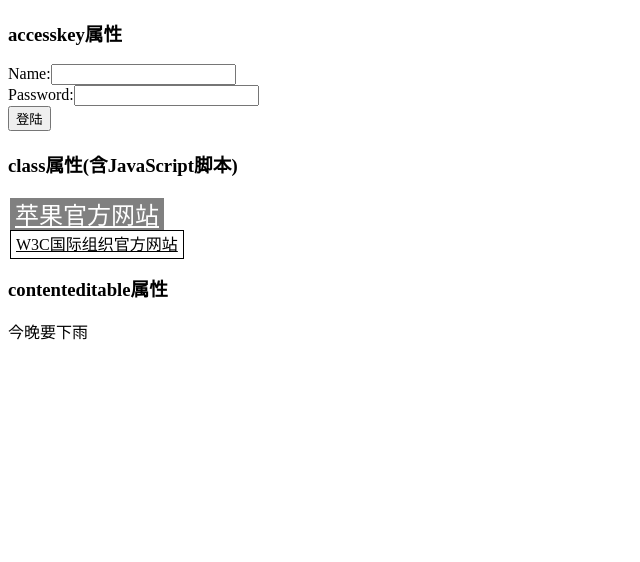
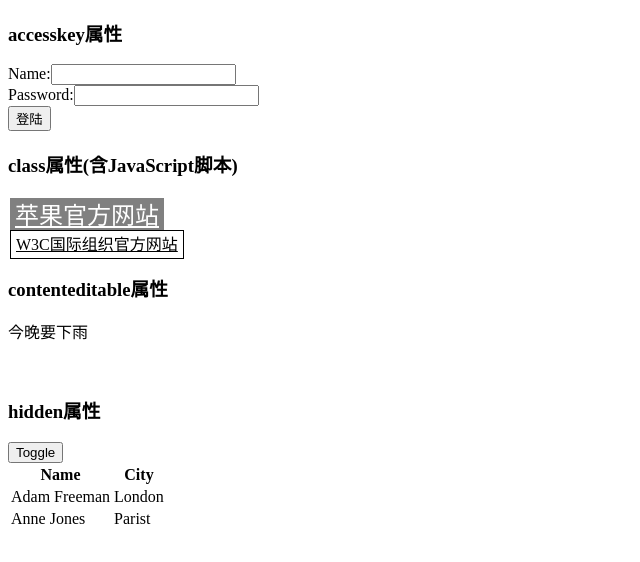
Before and after one commit to firetale/html, a plain HTML site: page demo.html in a window 1280 px wide. Shown: the whole page, without its empty margins (0-640 px from the left). Drawn offline with Linux system fonts and the light colour scheme.

Commit message:
更新了全局属性的hidden用法

```diff
--- a/demo.html
+++ b/demo.html
@@ -14,8 +14,8 @@
 	<p>
 	<form>
 		Name:<input type="text" name="name" accesskey="n" /><br />
-		Password:<input type="password" name="password" accesskey="p"/><br/>
-		<input type="submit" value="登陆" accesskey="s"/><br>
+		Password:<input type="password" name="password" accesskey="p"/><br />
+		<input type="submit" value="登陆" accesskey="s"/><br />
 	</form>
 	</p>
 	<p><h3>class属性(含JavaScript脚本)</h3></p>
@@ -34,6 +34,24 @@
 		</script>
 	</p>
 	<p><h3>contenteditable属性</h3></p><!--contenteditable属性是让用户能够修改页面上的内容，常用在网页搜索栏的默认显示中，且修改的内容为只读模式，网页刷新后会恢复默认文字-->
-	<p contenteditable="true">今晚要下雨</p>
+	<p contenteditable="true">今晚要下雨</p><br/>
+    <p><h3>hidden属性</h3></p><!--hidden属性是个布尔值，表示相关的元素无需主注意，浏览器直接对此元素隐藏，但通过JavaScript语言可以进行是否显示的控制。-->
+	<script type="text/javascript">
+		var toggleHidden = function(){
+			var elem = document.getElementById("toggle");
+			if (elem.hasAttribute("hidden")){
+				elem.removeAttribute("hidden");
+			} else {
+				elem.setAttribute("hidden","hidden");
+			}
+		}
+	</script>
+	<button onClick="toggleHidden()">Toggle</button>
+	<table>
+		<tr><th>Name</th><th>City</th></tr>
+		<tr><td>Adam Freeman</td><td>London</td></tr>
+		<tr id="toggle" hidden><td>Joe Smith</td><td>New York</td></tr>
+		<tr><td>Anne Jones</td><td>Parist</td></tr>
+	</table>
 </body>
 </html>
```
